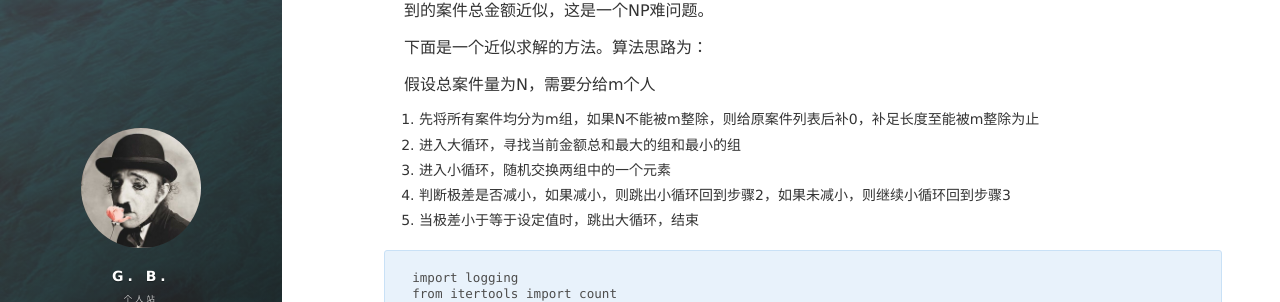
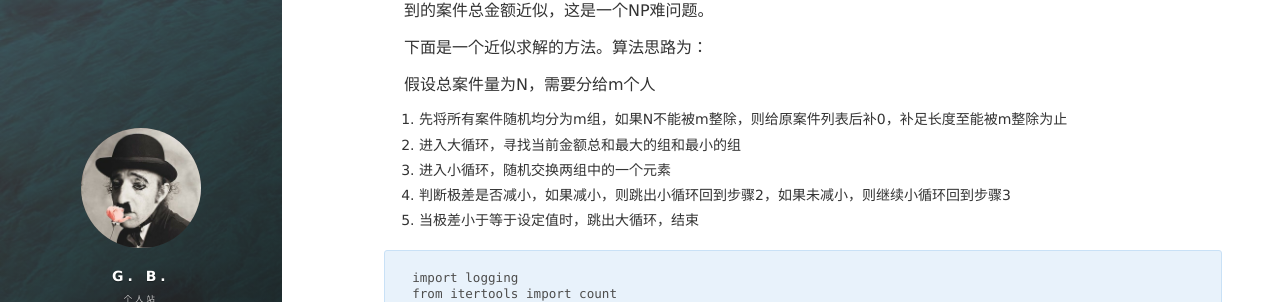
Before and after one commit to Blanket58/Blanket58.github.io, a Jekyll site: the page built from _posts/2021-08-16-balance.md, in a window 1280 px wide and 900 px high. Shown: the part 160-462 px from the top of the window. Built offline with Jekyll 4.4.1, drawn with Linux system fonts in a browser that asks for light colours; nearby versions of some CDN libraries; comment, search, counter and statistics services are not loaded.

Commit message:
Update 2021-08-16-balance.md

```diff
--- a/_posts/2021-08-16-balance.md
+++ b/_posts/2021-08-16-balance.md
@@ -12,7 +12,7 @@ tag: Algorithms
 
 假设总案件量为N，需要分给m个人
 
-1. 先将所有案件均分为m组，如果N不能被m整除，则给原案件列表后补0，补足长度至能被m整除为止
+1. 先将所有案件随机均分为m组，如果N不能被m整除，则给原案件列表后补0，补足长度至能被m整除为止
 2. 进入大循环，寻找当前金额总和最大的组和最小的组
 3. 进入小循环，随机交换两组中的一个元素
 4. 判断极差是否减小，如果减小，则跳出小循环回到步骤2，如果未减小，则继续小循环回到步骤3
```
